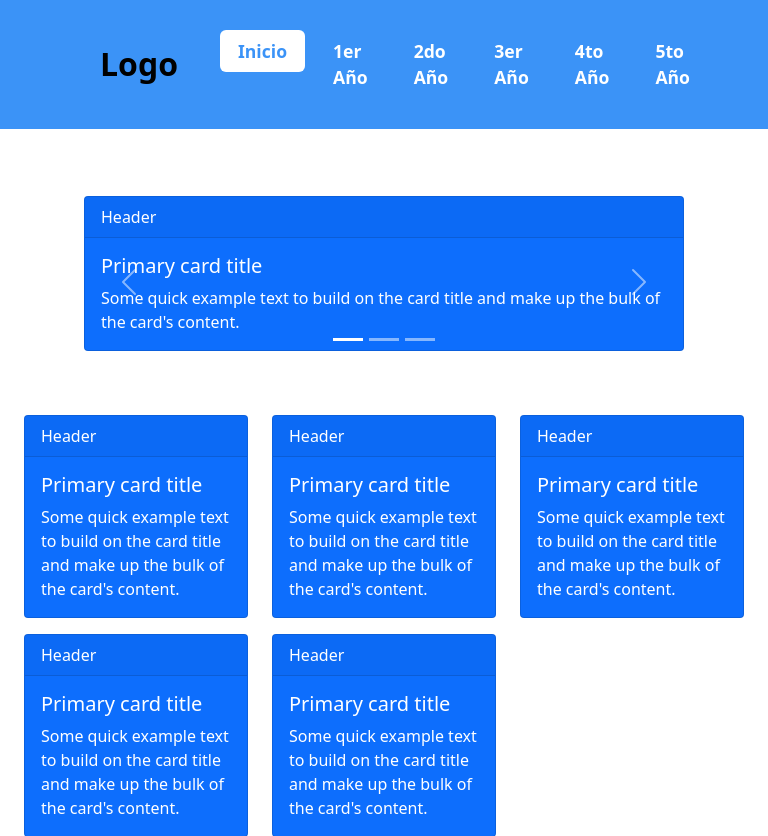
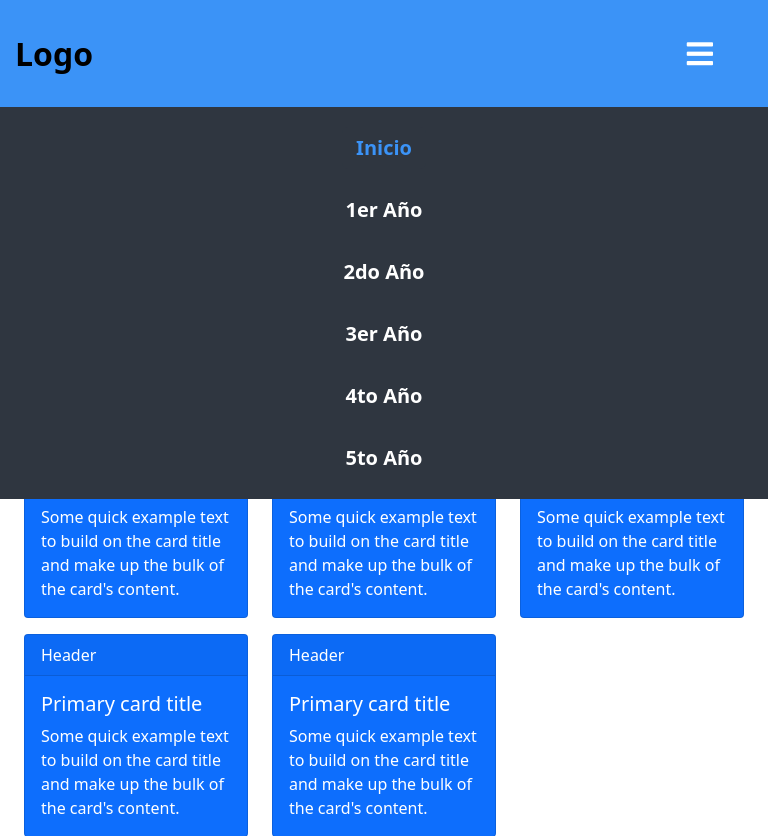
Before and after one commit to lesanpi/sc-elearning, a Flask app: page / in a window 768 px wide. Shown: the top 836 px of the page. Run offline with Flask 2, Linux system fonts and the light colour scheme.

Commit message:
navbar actualizado pero no terminado

```diff
--- a/static/css/navbar.css
+++ b/static/css/navbar.css
@@ -46,7 +46,6 @@
     font-weight: 600;
     font-size: 1.1em;
     margin-left: 10px;
-    display: inline-block;
     padding: 8px 18px;
     text-decoration: none;
     user-select: none;
@@ -62,3 +61,68 @@
     color: #3b93f7;
     border-radius: 6px;
   }
+
+  #menudesplegable{
+    color: white;
+    font-size: 30px;
+    line-height: 20px;
+    float: right;
+    margin-right: 40px;
+    cursor: pointer;
+    display: none;
+  }
+
+  @media (min-width: 768px) and (max-width: 991px) {
+    header ul li a{
+      font-size: 1.05em;
+      padding: 6px 14px;
+      margin-left: 5px;
+    }
+
+    header{
+      padding: 30px 15px;
+    }
+  }
+
+  @media (max-width: 768px) {
+    header ul{
+      display: block;
+      position: fixed;
+      width: 100%;
+      background: #2f3640;
+      top: 107px;
+      left: 0;
+      padding-left: 0px;
+      text-align: center;
+
+    }
+
+    header ul li{
+      display: block;
+      margin: 20px 0;
+      line-height: 30px;
+    }
+
+    header ul li a{
+      font-size: 20px;
+      margin-left: 0px;
+    }
+
+    header ul li a.active, header ul li a:hover{
+      color: #3b93f7;
+      border: none;
+      background: none;
+    }
+
+    header ul li a:link, header ul li a:visited{
+      background-color: #2f3640;
+    }
+
+    header{
+      padding: 30px 15px;
+    }
+
+    #menudesplegable{
+      display: block;
+    }
+  }
--- a/templates/index.html
+++ b/templates/index.html
@@ -7,6 +7,7 @@
     <meta name="viewport" content="width=device-width, initial-scale=1.0">
     <link href="https://cdn.jsdelivr.net/npm/bootstrap@5.0.2/dist/css/bootstrap.min.css" rel="stylesheet" integrity="sha384-EVSTQN3/azprG1Anm3QDgpJLIm9Nao0Yz1ztcQTwFspd3yD65VohhpuuCOmLASjC" crossorigin="anonymous">
     <link rel="stylesheet" href="/static/css/navbar.css">
+    <link rel="stylesheet" href="https://cdnjs.cloudflare.com/ajax/libs/font-awesome/5.15.3/css/all.min.css"/>
     <title></title>
 </head>
 <body>
@@ -15,7 +16,7 @@
       <a href="#" class="logo">Logo</a>
       <ul class="navigation">
           <li>
-          <a class="active" href="#">Inicio</a>
+          <a class="active" href="/">Inicio</a>
           </li>
           <li>
           <a href="#">1er Año</a>
@@ -33,13 +34,16 @@
           <a href="course/5">5to Año</a>
           </li>
       </ul>
+      <label id="menudesplegable">
+        <i class="fas fa-bars"></i>
+      </label>
     </header>
   </section>
 
-    <div class="container-fluid" style="">
+    <div class="container-fluid">
         <div class="row">
             <div class="col-12 py-5 mt-5 px-5">
-                <div class="row gy-2" style="">
+                <div class="row gy-2">
 
                     <div class="col-12 px-5" style="height: 60%;">
                         <div id="carouselExampleCaptions" class="carousel slide" data-bs-ride="carousel" style="height: 100%;">
@@ -144,6 +148,7 @@
             </div>
         </div>
     </div>
+<script src="https://code.jquery.com/jquery-3.6.0.js" integrity="sha256-H+K7U5CnXl1h5ywQfKtSj8PCmoN9aaq30gDh27Xc0jk=" crossorigin="anonymous"></script>
 <script src="https://cdn.jsdelivr.net/npm/bootstrap@5.0.2/dist/js/bootstrap.bundle.min.js" integrity="sha384-MrcW6ZMFYlzcLA8Nl+NtUVF0sA7MsXsP1UyJoMp4YLEuNSfAP+JcXn/tWtIaxVXM" crossorigin="anonymous"></script>
 </body>
 </html>
```
